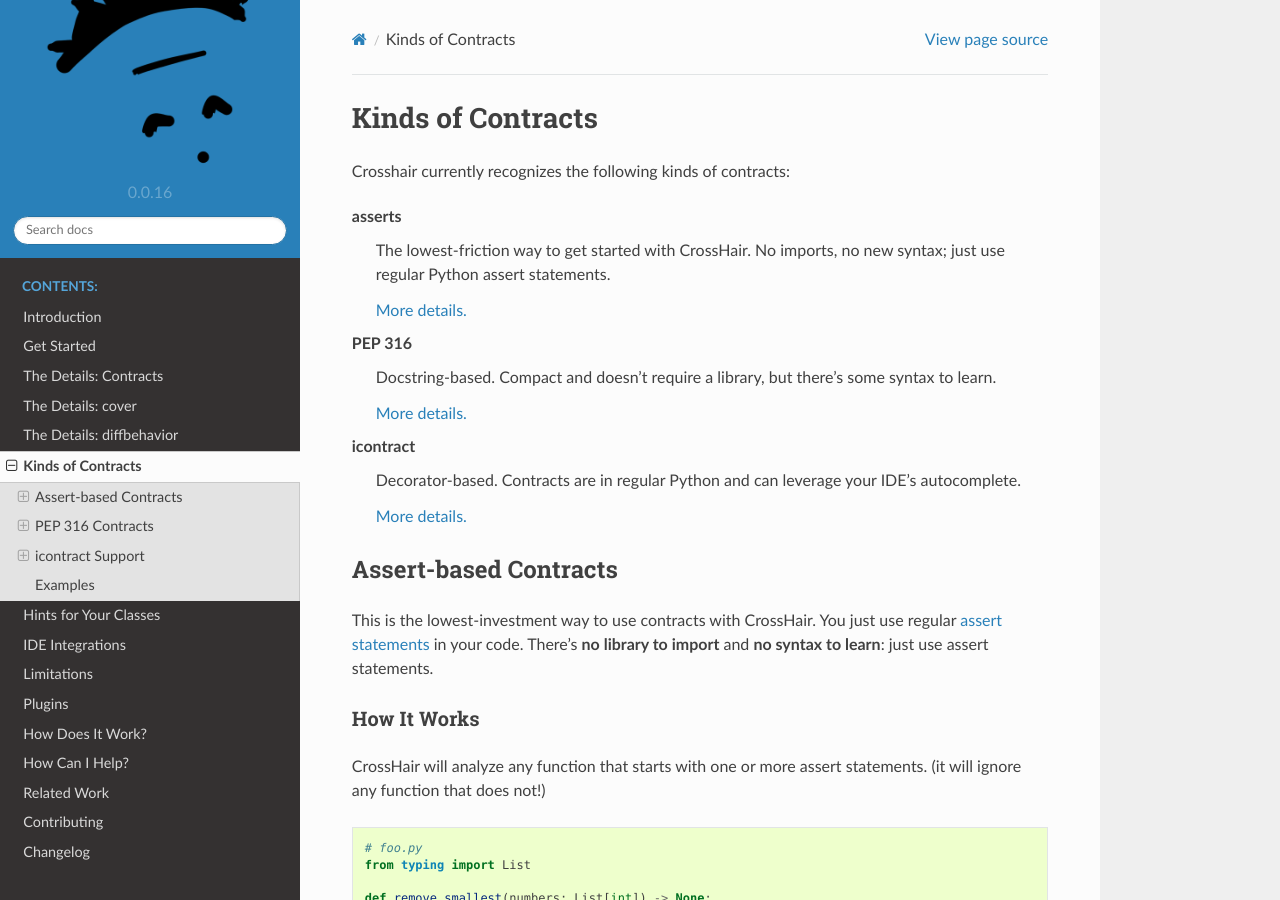
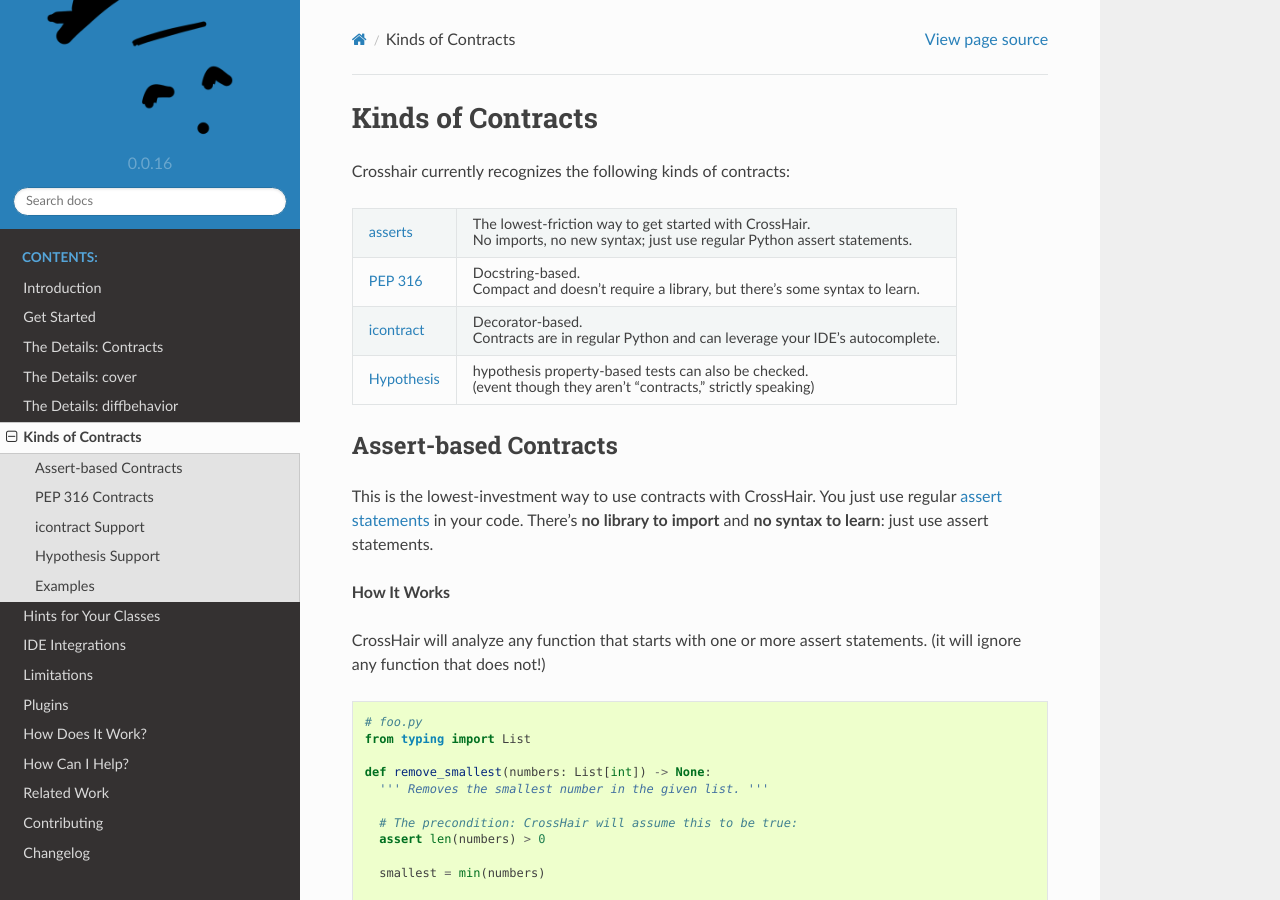
Before and after one commit to pschanely/CrossHair, a Sphinx documentation site: the page built from doc/source/kinds_of_contracts.rst, in a window 1280 px wide and 900 px high. Built offline with Sphinx 7.4.7 and the Read the Docs theme 2.0.0, drawn with Linux system fonts in a browser that asks for light colours; the version number is read from the project's files by our own code; some of the changed text lies outside the part shown.

Commit message:
Document hypothesis mode

```diff
--- a/doc/source/contracts.rst
+++ b/doc/source/contracts.rst
@@ -198,6 +198,7 @@
       --report_all          Output analysis results for all postconditions (not just failing ones)
       --report_verbose      Output context and stack traces for counterexamples
       --analysis_kind KIND  Kind of contract to check.
+                            By default, only PEP316 and icontract are checked.
                             Multiple kinds (comma-separated) may be given.
                             See https://crosshair.readthedocs.io/en/latest/kinds_of_contracts.html
                                 PEP316     : docstring-based contracts
@@ -236,6 +237,7 @@
       --per_condition_timeout FLOAT
                             Maximum seconds to spend checking execution paths for one condition
       --analysis_kind KIND  Kind of contract to check.
+                            By default, only PEP316 and icontract are checked.
                             Multiple kinds (comma-separated) may be given.
                             See https://crosshair.readthedocs.io/en/latest/kinds_of_contracts.html
                                 PEP316     : docstring-based contracts
--- a/doc/source/kinds_of_contracts.rst
+++ b/doc/source/kinds_of_contracts.rst
@@ -4,23 +4,24 @@
 
 Crosshair currently recognizes the following kinds of contracts:
 
-asserts
-    The lowest-friction way to get started with CrossHair.
-    No imports, no new syntax; just use regular Python assert statements.
++----------------------------------------------+--------------------------------------------------------------------------+
+| :ref:`asserts <analysis_kind_asserts>`       | The lowest-friction way to get started with CrossHair.                   |
+|                                              |                                                                          |
+|                                              | No imports, no new syntax; just use regular Python assert statements.    |
++----------------------------------------------+--------------------------------------------------------------------------+
+| :ref:`PEP 316 <analysis_kind_pep316>`        | Docstring-based.                                                         |
+|                                              |                                                                          |
+|                                              | Compact and doesn't require a library, but there's some syntax to learn. |
++----------------------------------------------+--------------------------------------------------------------------------+
+| :ref:`icontract <analysis_kind_icontract>`   | Decorator-based.                                                         |
+|                                              |                                                                          |
+|                                              | Contracts are in regular Python and can leverage your IDE's autocomplete.|
++----------------------------------------------+--------------------------------------------------------------------------+
+| :ref:`Hypothesis <analysis_kind_hypothesis>` | hypothesis property-based tests can also be checked.                     |
+|                                              |                                                                          |
+|                                              | (event though they aren't "contracts," strictly speaking)                |
++----------------------------------------------+--------------------------------------------------------------------------+
 
-    :ref:`More details. <analysis_kind_asserts>`
-
-PEP 316
-    Docstring-based.
-    Compact and doesn't require a library, but there's some syntax to learn.
-
-    :ref:`More details. <analysis_kind_pep316>`
-
-icontract
-    Decorator-based.
-    Contracts are in regular Python and can leverage your IDE's autocomplete.
-
-    :ref:`More details. <analysis_kind_icontract>`
 
 .. _analysis_kind_asserts:
 
@@ -33,8 +34,7 @@
 
 .. _assert statements: https://docs.python.org/3/reference/simple_stmts.html#the-assert-statement
 
-How It Works
-------------
+**How It Works**
 
 CrossHair will analyze any function that starts with one or more assert
 statements. (it will ignore any function that does not!)
@@ -102,8 +102,7 @@
     :height: 205
     :alt: Image showing a comment block with doctest and CrossHair conditions
 
-How to Write Contracts
-----------------------
+**How to Write Contracts**
 
 See the `PEP 316`_ specification for details. In short:
 
@@ -154,13 +153,33 @@
 
 .. _icontract: https://github.com/Parquery/icontract
 
-Things to know
---------------
+**Things to know**
 
 * CrossHair will only analyze functions that have at least one precondition or
   postcondition (``@icontract.require`` or ``@icontract.ensure``).
 * CrossHair will actually invoke the analyzed code with arbitrary arguments -
   ensure you do not point it at code that uses the disk or network.
+
+
+.. _analysis_kind_hypothesis:
+
+Hypothesis Support
+==================
+
+CrossHair supports checking `hypothesis`_ tests;
+e.g. ``crosshair watch --analysis_kind=hypothesis .``
+
+.. _hypothesis: https://hypothesis.readthedocs.io/
+
+**Things to know**
+
+- At present, CrossHair performs much worse with hypothesis tests than the other modes.
+  This is because it is symbolically executing the sophisticated logic inside hypothesis
+  that generates your tests' inputs.
+
+  - With effort, we can make improvements. Vote with emoji rections in
+    `this bug <https://github.com/pschanely/CrossHair/issues/45>`__.
+
 
 Examples
 ========
```
